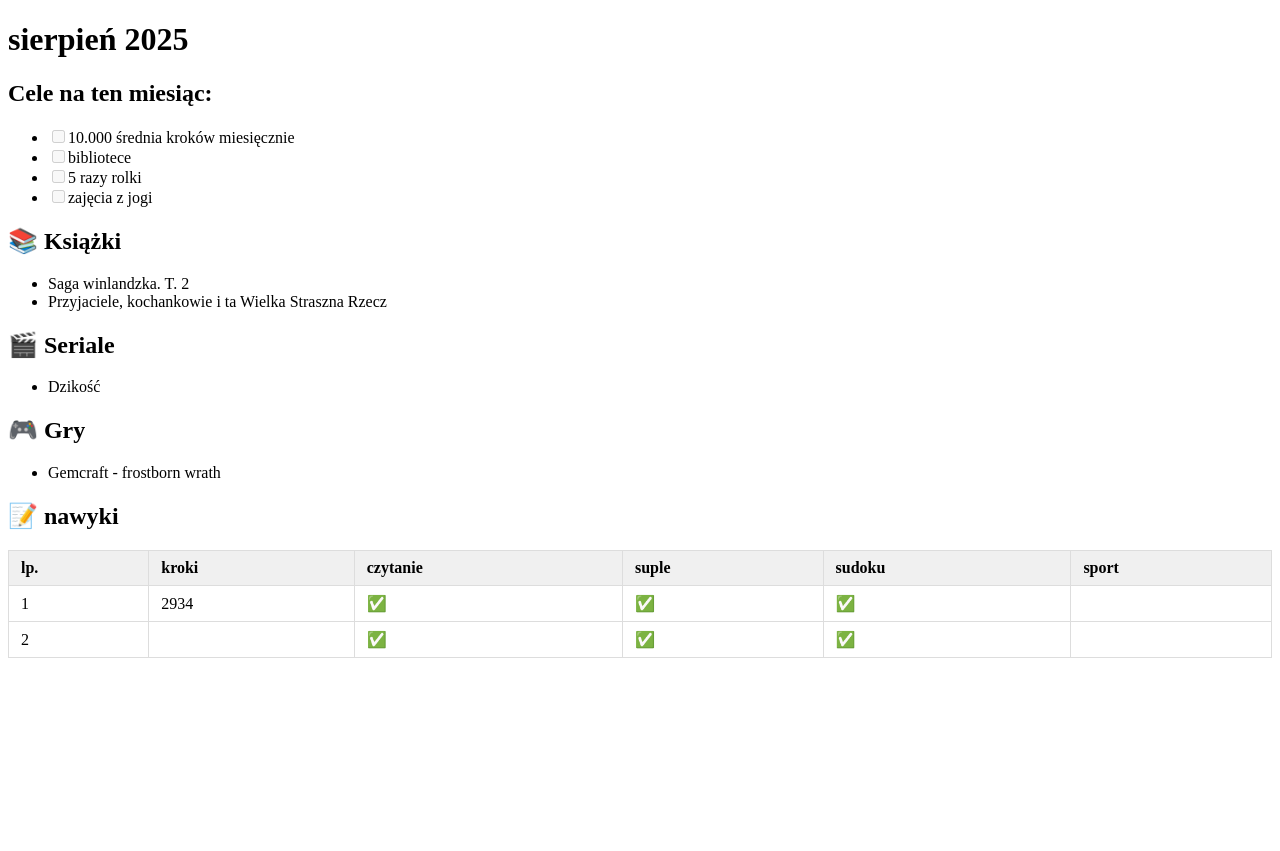
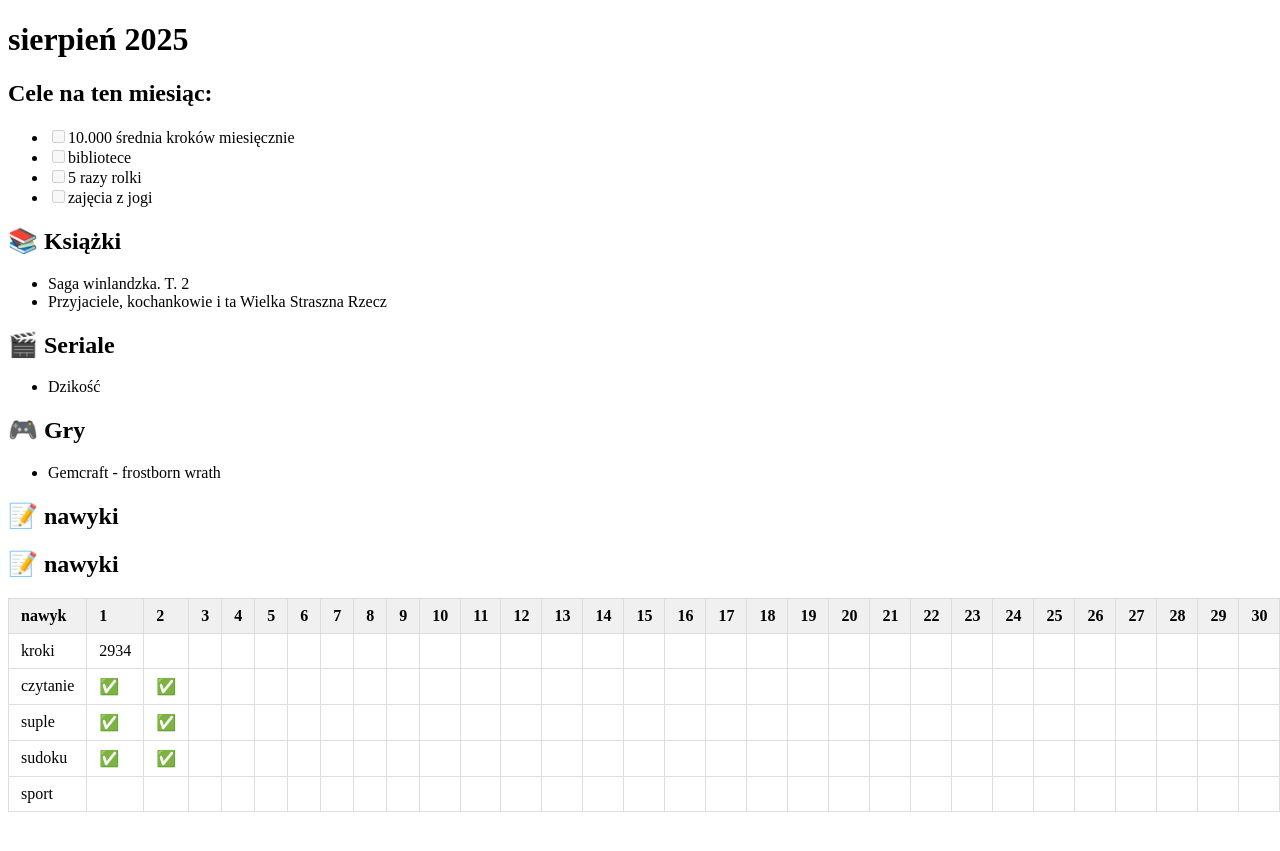
Before and after one commit to jezinka/log, a Jekyll site: the page built from _posts/2025-08-01-sierpien.md, in a window 1280 px wide. Shown: the top 851 px of the page. Built offline with Jekyll 4.4.1, drawn with Linux system fonts in a browser that asks for light colours.

Commit message:
Refactor habit tracking tables for improved readability

```diff
--- a/_posts/2025-08-01-sierpien.md
+++ b/_posts/2025-08-01-sierpien.md
@@ -21,7 +21,12 @@ title: "sierpień 2025"
 
 ## 📝 nawyki
 
-| lp. | kroki | czytanie | suple | sudoku | sport |
-|-----|-------|----------|-------|--------|-------|
-| 1   | 2934  | ✅        | ✅     | ✅      |       |
-| 2   |       | ✅        | ✅     | ✅      |       |
+## 📝 nawyki
+
+| nawyk    | 1    | 2 | 3 | 4 | 5 | 6 | 7 | 8 | 9 | 10 | 11 | 12 | 13 | 14 | 15 | 16 | 17 | 18 | 19 | 20 | 21 | 22 | 23 | 24 | 25 | 26 | 27 | 28 | 29 | 30 | 31 |
+|----------|------|---|---|---|---|---|---|---|---|----|----|----|----|----|----|----|----|----|----|----|----|----|----|----|----|----|----|----|----|----|----|
+| kroki    | 2934 |   |   |   |   |   |   |   |   |    |    |    |    |    |    |    |    |    |    |    |    |    |    |    |    |    |    |    |    |    |    |
+| czytanie | ✅    | ✅ |   |   |   |   |   |   |   |    |    |    |    |    |    |    |    |    |    |    |    |    |    |    |    |    |    |    |    |    |    |
+| suple    | ✅    | ✅ |   |   |   |   |   |   |   |    |    |    |    |    |    |    |    |    |    |    |    |    |    |    |    |    |    |    |    |    |    |
+| sudoku   | ✅    | ✅ |   |   |   |   |   |   |   |    |    |    |    |    |    |    |    |    |    |    |    |    |    |    |    |    |    |    |    |    |    |
+| sport    |      |   |   |   |   |   |   |   |   |    |    |    |    |    |    |    |    |    |    |    |    |    |    |    |    |    |    |    |    |    |    |
```
Also changed, not shown: _posts/2025-07-01-lipiec.md (+7 -4 lines).
